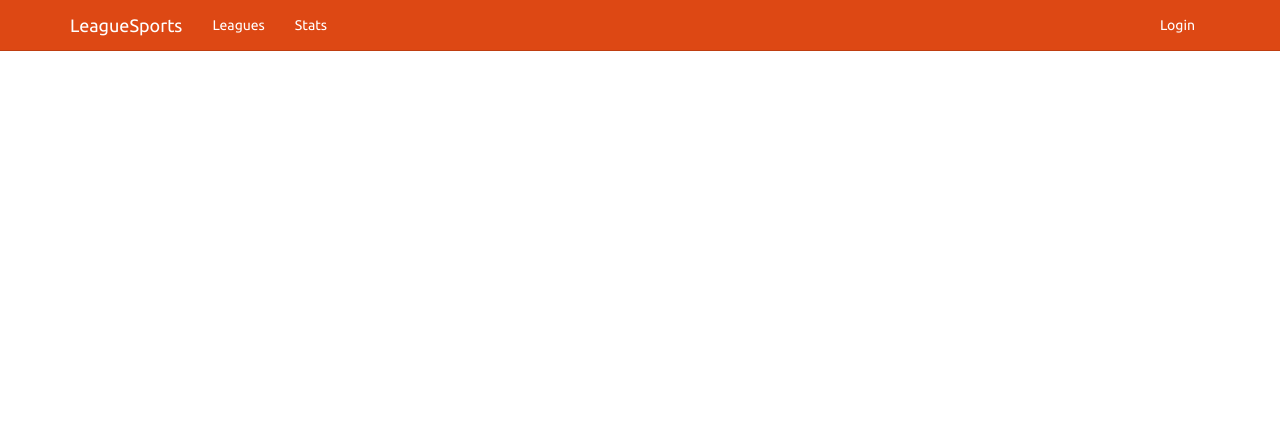
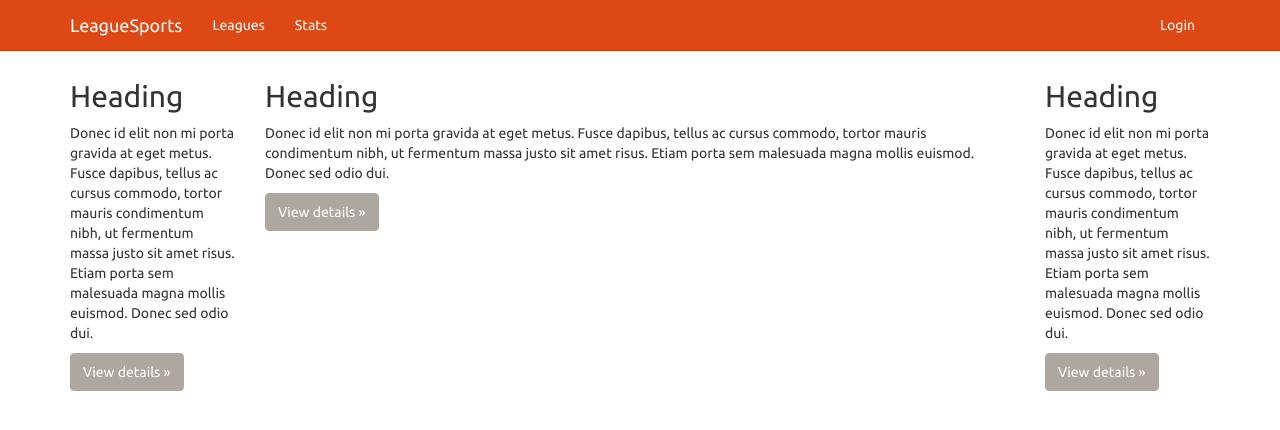
Before and after one commit to mezmor/LeagueSports, a Django app: page / in a window 1280 px wide. Shown: the top 430 px of the page. Run offline with Django 3.2, Linux system fonts and the light colour scheme.

Commit message:
SETUP DAT TRIFOLD

```diff
--- a/drafter/templates/drafter/__base.html
+++ b/drafter/templates/drafter/__base.html
@@ -24,6 +24,7 @@
 	    <!--[if lt IE 9]>
 	      <script src="../assets/js/html5shiv.js"></script>
 	    <![endif]-->
+	    {% block head_html %}{% endblock %}
     </head>
 	<body>
 		<div class="navbar navbar-default navbar-fixed-top">
--- /dev/null
+++ b/drafter/templates/drafter/_trifold.html
@@ -0,0 +1,15 @@
+{% extends 'drafter/__base.html' %}
+{% block head_html %}
+
+{% endblock %}
+
+
+{% block content %}
+	<div class="container">
+	   <div class="row">
+	       <div class="col-md-2">{% block left_content%}{% endblock %}</div>
+	       <div class="col-md-8">{% block center_content %}{% endblock %}</div>
+	       <div class="col-md-2">{% block right_content %}{% endblock %}</div>
+	   </div>
+	</div>
+{% endblock %}
--- a/drafter/templates/drafter/index.html
+++ b/drafter/templates/drafter/index.html
@@ -1,2 +1,12 @@
-{% extends 'drafter/__base.html' %}
+{% extends 'drafter/_trifold.html' %}
 {% block title %}LeagueSports - Main Page{% endblock %}
+
+{% block left_content %}<h2>Heading</h2>
+          <p>Donec id elit non mi porta gravida at eget metus. Fusce dapibus, tellus ac cursus commodo, tortor mauris condimentum nibh, ut fermentum massa justo sit amet risus. Etiam porta sem malesuada magna mollis euismod. Donec sed odio dui. </p>
+          <p><a class="btn btn-default" href="#" role="button">View details &raquo;</a></p> {% endblock %}
+{% block center_content %}<h2>Heading</h2>
+          <p>Donec id elit non mi porta gravida at eget metus. Fusce dapibus, tellus ac cursus commodo, tortor mauris condimentum nibh, ut fermentum massa justo sit amet risus. Etiam porta sem malesuada magna mollis euismod. Donec sed odio dui. </p>
+          <p><a class="btn btn-default" href="#" role="button">View details &raquo;</a></p> {% endblock %}
+{% block right_content %}<h2>Heading</h2>
+          <p>Donec id elit non mi porta gravida at eget metus. Fusce dapibus, tellus ac cursus commodo, tortor mauris condimentum nibh, ut fermentum massa justo sit amet risus. Etiam porta sem malesuada magna mollis euismod. Donec sed odio dui. </p>
+          <p><a class="btn btn-default" href="#" role="button">View details &raquo;</a></p> {% endblock %}
--- a/drafter/views.py
+++ b/drafter/views.py
@@ -8,14 +8,11 @@ from django.template import Context, RequestContext
 def index(request):
     return render(request, 'drafter/index.html')
 
-def login(request):
-    return render(request, 'drafter/login.html')
-
 def league_focus(request, league_id):
     return HttpResponse("League screen placeholder for league: %s" % league_id)
 
-@login_required
-def account_focus(request):
-    return render_to_response('drafter/index.html',
-                              {'is_auth' : request.user.is_authenticated()},
-                              context_instance=RequestContext(request))
+#@login_required
+#def account_focus(request):
+#    return render_to_response('drafter/index.html',
+#                              {'is_auth' : request.user.is_authenticated()},
+#                              context_instance=RequestContext(request))
```
